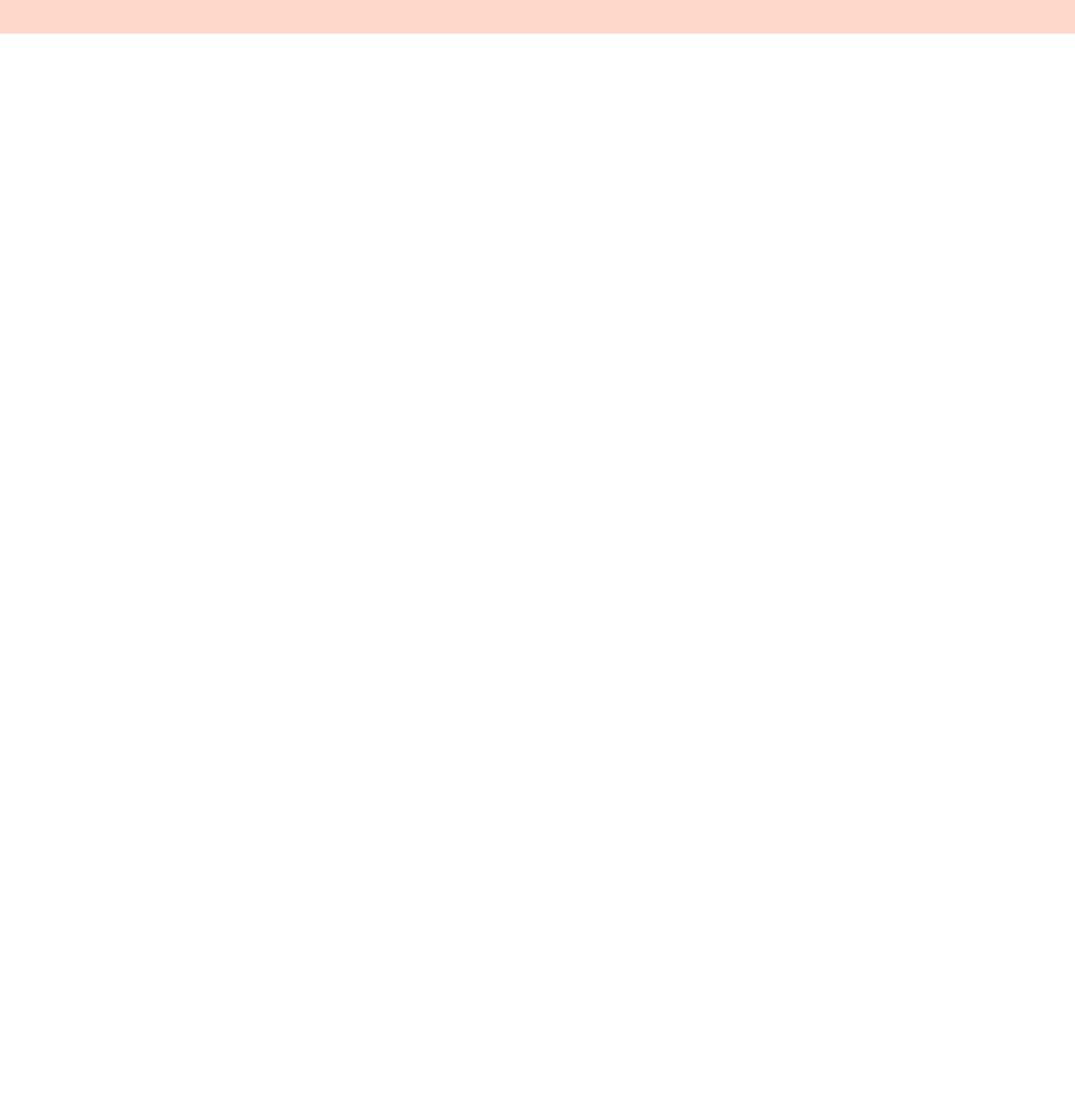
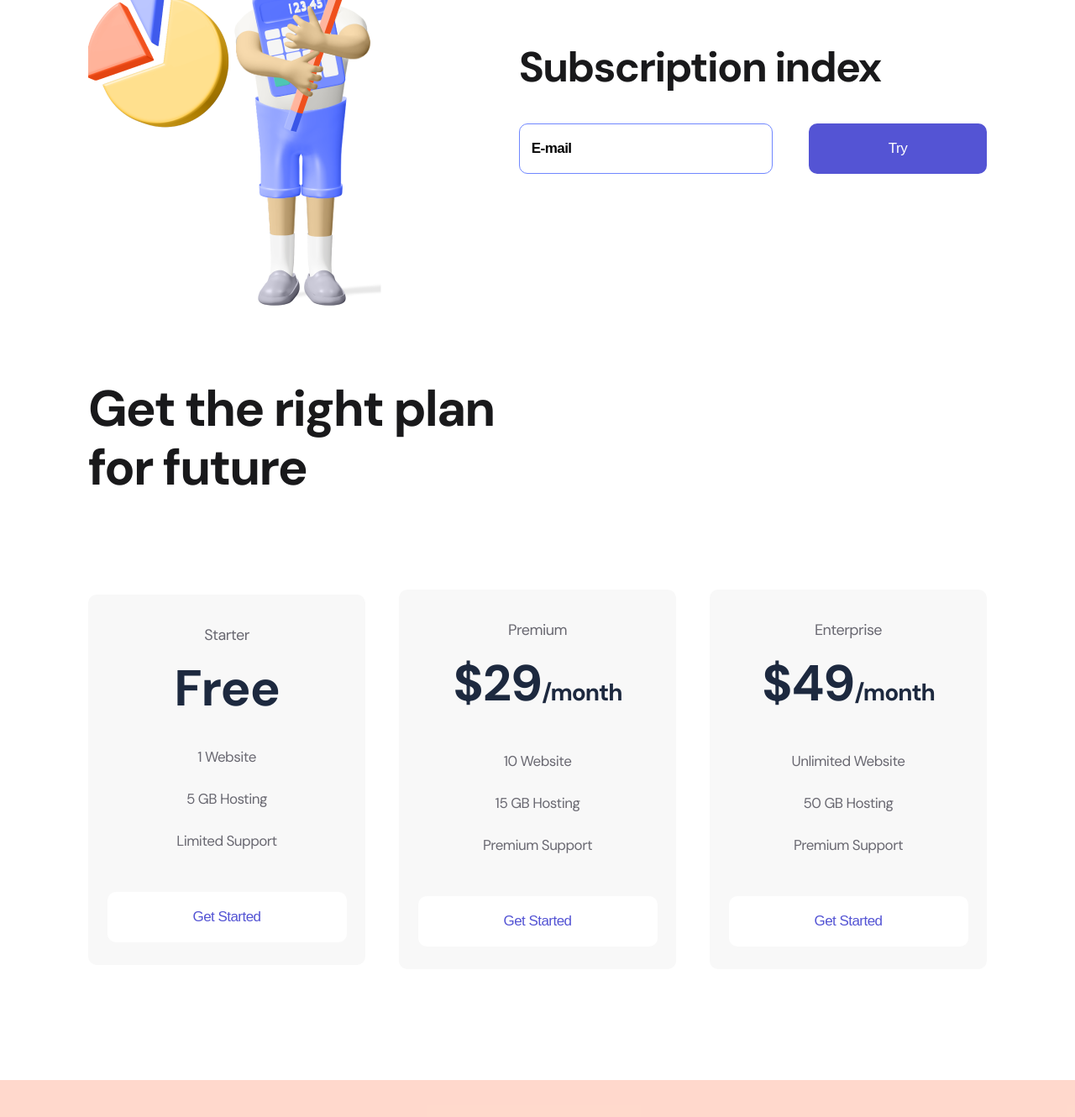
Before and after one commit to alexupk/Project_Byte, a plain HTML site: page index.html in a window 1280 px wide. Shown: the part 971-2301 px from the top of the page at 84% size. Before the commit the page ends 1011 px from the top, so only its background shows below. Drawn offline with nearby package versions, Linux system fonts and the light colour scheme.

Commit message:
Add files via upload

```diff
--- a/Style/Style.css
+++ b/Style/Style.css
@@ -1,9 +1,4 @@
-/* *{
-    padding: 0;
-    margin: 0;
-    font-size: 16px;
-    font-weight: normal;
-} */
+
 
 body{
     font-family: 'DM Sans', sans-serif;
@@ -19,7 +14,7 @@ body{
     margin: 0 auto;
 }
 
-.header_flex, .footer_flex, .about{
+.header_flex, .footer_flex, .about, .subscribe, .plan_flex{
     display: flex;
     justify-content: space-between;
     align-items: center;
@@ -119,3 +114,121 @@ body{
     background: rgba(255, 113, 67, 0.27);
     padding: 53px 0;
 }
+
+.subscribe{
+    margin-bottom: 85px;
+}
+
+.subscribe_title{
+    font-style: normal;
+    font-weight: 700;
+    font-size: 50px;
+    line-height: 57px;
+    letter-spacing: -1.56316px;
+    color: #19191B;
+    margin-bottom: 38px;
+}
+
+.input{
+    width: 302px;
+    height: 60px;
+    border-radius: 10px;
+    border: 1px solid #7087FF;
+    padding-left: 14px;
+    box-sizing: border-box;
+    margin-right: 39px;
+}
+
+.input::placeholder , .input{
+    font-style: normal;
+    font-weight: 700;
+    font-size: 17px;
+    line-height: 22px;
+    letter-spacing: -0.531474px;
+    color: #000000;
+
+}
+
+input:focus{
+    outline: none;
+}
+
+.plan{
+    margin-bottom: 132px;
+}
+
+.plan_title{
+    font-style: normal;
+    font-weight: 700;
+    font-size: 60px;
+    line-height: 70px;
+    letter-spacing: -1.87579px;
+    color: #19191B;
+    max-width: 504px;
+    margin-bottom: 110px;
+}
+
+.item{
+    width: 330px;
+    background: #f8f8f8;
+    border-radius: 10px;
+    text-align: center;
+    padding: 34px 0 27px;
+}
+.item_text{
+    font-style: normal;
+    font-weight: 400;
+    font-size: 18px;
+    line-height: 28px;
+    letter-spacing: -0.562737px;
+    color: #696871;
+}
+
+.item_title{
+    font-style: normal;
+    font-weight: 700;
+    font-size: 60px;
+    line-height: 56px;
+    letter-spacing: -1.03448px;
+    color: #1D293F;
+    margin: 22px 0 28px;
+}
+
+.item_title span{
+    font-size: 28px;
+}
+
+.item_li{
+    list-style: none;
+    font-style: normal;
+    font-weight: 400;
+    font-size: 17px;
+    line-height: 50px;
+    letter-spacing: -0.531474px;
+    color: #696871;
+
+}
+
+.button_item{
+    width: 285px;
+    background: white;
+    color: #5454D4;
+    margin-top: 36px;
+}
+
+.item:hover{
+    background: #FF7143;
+    box-shadow: 0px 32px 34px rgba(255, 112, 59, 0.317827);
+    transition: 500ms;
+}
+
+.item:hover .item_text, .item:hover .item_title, .item:hover .item_li{
+    color: white;
+    transition: 500ms;
+}
+
+.item:hover .button_item{
+    background: #9F3919;
+    color: white;
+    transition: 500ms;
+}
--- a/index.html
+++ b/index.html
@@ -68,7 +68,78 @@
             </div>
         </div>
         <div>
-            <img src="./Img/firstman.png" alt="firstman">
+            <img src="./Img/firstman.png" alt="first man">
+        </div>
+    </section>
+    <section class="container subscribe">
+        <div>
+            <img src="./Img/secondman.png" alt="second man">
+        </div>
+        <div>
+            <h2 class="subscribe_title">
+                Subscription index
+            </h2>
+            <form>
+                <input class="input" type="text" placeholder="E-mail">
+                <button class="button button_violet">
+                    Try
+                </button>
+            </form>
+        </div>
+    </section>
+    <section class="container plan">
+        <h2 class="plan_title">
+            Get the right plan for future
+        </h2>
+        <div class="plan_flex">
+            <div class="item">
+               <p class="item_text">
+                    Starter
+               </p>
+               <h3 class="item_title">
+                    Free
+               </h3>
+               <ul>
+                <li class="item_li">1 Website</li>
+                <li class="item_li">5 GB Hosting</li>
+                <li class="item_li">Limited Support</li>
+               </ul>
+               <button class="button button_item">
+                    Get Started
+               </button>
+            </div>
+            <div class="item">
+                <p class="item_text">
+                     Premium
+                </p>
+                <h3 class="item_title">
+                     $29<span>/month</span>
+                </h3>
+                <ul>
+                 <li class="item_li">10 Website</li>
+                 <li class="item_li">15 GB Hosting</li>
+                 <li class="item_li">Premium Support</li>
+                </ul>
+                <button class="button button_item">
+                     Get Started
+                </button>
+             </div>
+             <div class="item">
+                <p class="item_text">
+                    Enterprise
+                </p>
+                <h3 class="item_title">
+                     $49<span>/month</span>
+                </h3>
+                <ul>
+                 <li class="item_li">Unlimited Website</li>
+                 <li class="item_li">50 GB Hosting</li>
+                 <li class="item_li">Premium Support</li>
+                </ul>
+                <button class="button button_item">
+                     Get Started
+                </button>
+             </div>
         </div>
     </section>
     <footer class="footer">
```
Also changed, not shown: Img/secondman.png (added).
